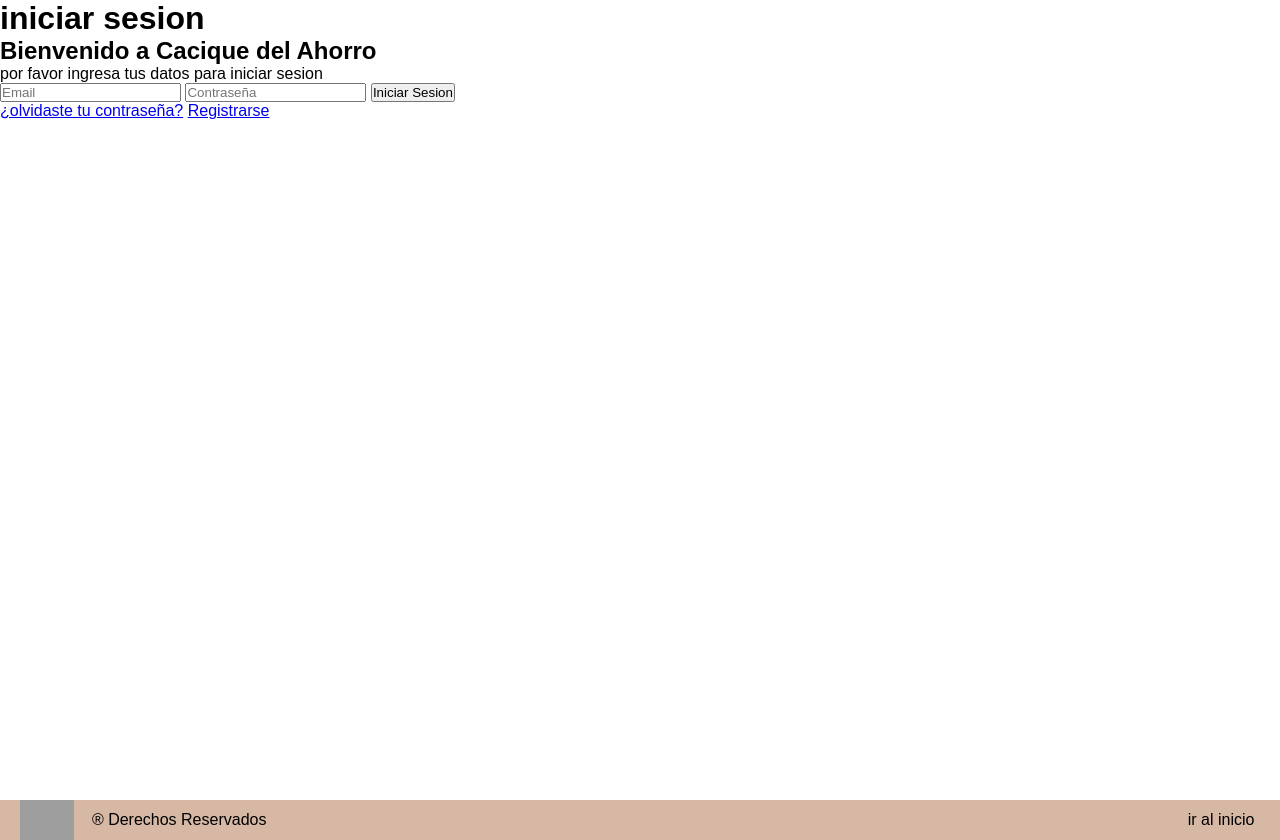
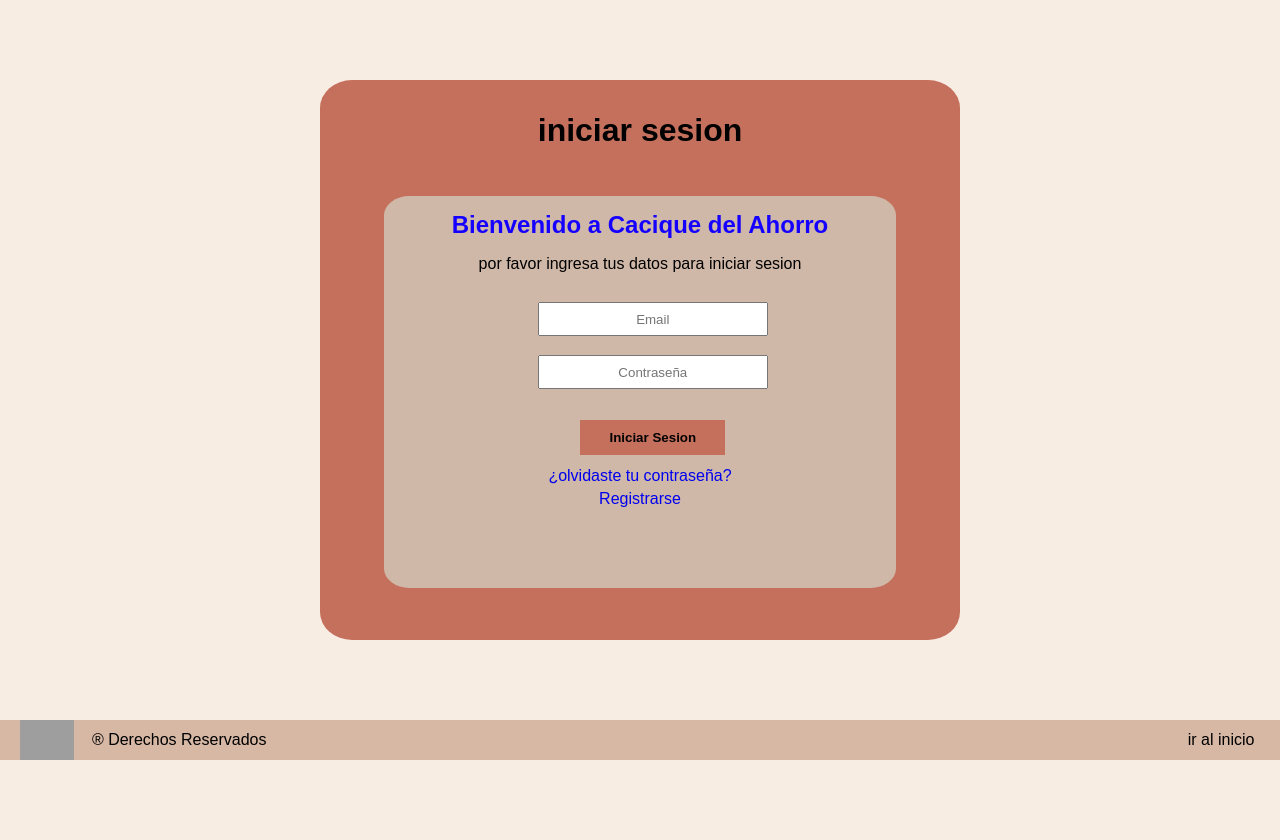
Before and after one commit to Cristian0Caceres/INFO1170_G1_SEC1, a PHP site: page /login.html in a window 1280 px wide. Shown: the part 40-880 px from the top of the page. After the commit the page ends 800 px from the top, so only its background shows below. Run offline with PHP 8.4, Linux system fonts and the light colour scheme; grey boxes are pictures that could not be loaded.

Commit message:
css
css de el inicio de sesión de la pag

```diff
--- a/login/login.css
+++ b/login/login.css
@@ -80,11 +80,98 @@ header {
 }
 
 main{
-    min-height: 100%;
+    min-height: 90%;
     display: flex;
     flex-direction: column;
+    background-color: #F8EDE3;
 }
 
+.inicio-sesion{
+    position: absolute;
+    top: 50%;
+    left: 50%;
+    transform: translate(-50%, -50%);
+    width: 50%;
+    height: 70%;
+    background-color: #C5705D;
+    border-radius: 5%;
+}
+
+.inicio-sesion h1{
+    display: flex;
+    align-items: center;
+    justify-content: center;
+    padding-top: 5%
+}
+
+.datos{
+    position: absolute;
+    top: 50%;
+    left: 50%;
+    transform: translate(-50%, -50%);
+    width: 80%;
+    height: 70%;
+    background-color: #D0B8A8;
+    margin-top: 5%;
+    border-radius: 5%;
+}
+
+.datos h2{
+    color: #1500FF;
+    display: flex;
+    align-items: center;
+    justify-content: center;
+    padding-top: 3%
+}
+
+.datos p{
+    display: flex;
+    align-items: center;
+    justify-content: center;
+    padding-top: 3%
+}
+
+.datos form {
+    display: flex;
+    flex-direction: column;
+    align-items: center;
+    padding-left: 5%;
+    margin: 2% auto;
+}
+
+.datos form input{
+    padding: 1.5% 5%;
+    margin-top: 4%;
+    text-align: center;
+}
+
+.datos form button{
+    padding: 2% 6%;
+    margin-top: 6%;
+    text-align: center;
+    background-color: #C5705D;
+    cursor: pointer;
+    border: 2px solid #D0B8A8;
+}
+
+.datos form button:hover{
+    text-decoration: underline;
+    border: 2px solid;
+}
+.datos a{
+    margin-top: 1%;
+    display: flex;
+    align-items: center;
+    justify-content: center;
+}
+
+.datos a{
+    text-decoration: none;
+}
+
+.datos a:hover {
+    text-decoration: underline;
+}
 
 footer{
     height: 5%;
--- a/login/login.html
+++ b/login/login.html
@@ -40,7 +40,7 @@
                 <form action="" method="post">
                     <input type="email" id="email" placeholder="Email" required>
                     <input type="password" id="password" placeholder="Contraseña" required>
-                    <button type="submit">Iniciar Sesion</button>
+                    <button type="submit"><b>Iniciar Sesion</b></button>
                 </form>
                 <a href="../recuperar/recuperar/recuperar.html">¿olvidaste tu contraseña?</a>
                 <a href="../register/register.html">Registrarse</a>
```
